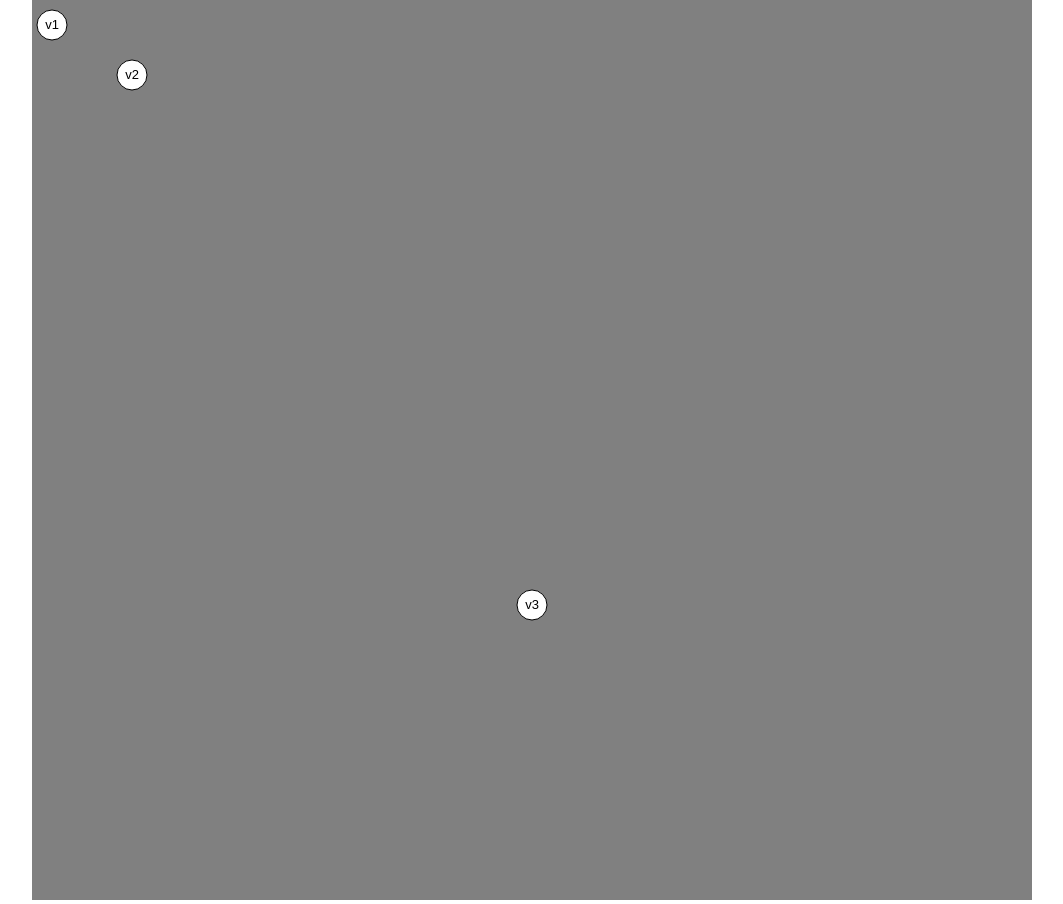
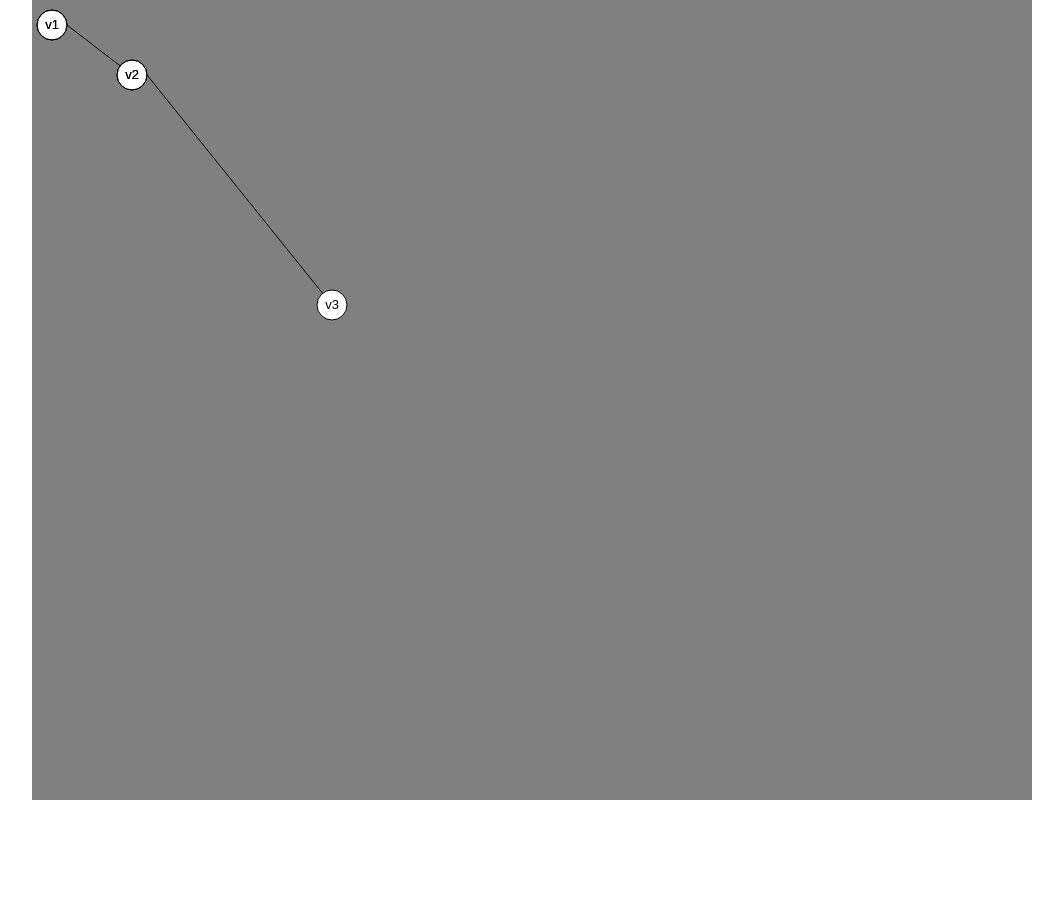
Before and after one commit to bloominstituteoftechnology/Graphs, a React (Create React App) app in the folder projects/graph/: page / in a window 1280 px wide. Shown: the whole page, without its empty margins (108-1171 px from the left). After the commit the page ends 804 px from the top, so only its background shows below. Built offline with nearby package versions, Linux system fonts and the light colour scheme.

Commit message:
Got nodes to link to one another

```diff
--- a/projects/graph/src/App.js
+++ b/projects/graph/src/App.js
@@ -4,8 +4,9 @@ import './App.css';
 
 // !!! IMPLEMENT ME
 const canvasWidth = 1000;
-const canvasHeight = 900;
+const canvasHeight = window.innerHeight;
 const circleRadius = 15;
+let temp = 0;
 
 /**
  * GraphView
@@ -46,12 +47,24 @@ class GraphView extends Component {
     ctx.textBaseline = 'middle';
 
     // draw our dummy vertexes
-    this.props.graph.vertexes.forEach((v) => {
+    this.props.graph.vertexes.forEach((v, index) => {
       ctx.beginPath();
       ctx.fillStyle = 'white';
       ctx.arc(v.pos.x, v.pos.y, circleRadius, 0, 2 * Math.PI);
       ctx.fill();
       ctx.stroke();
+
+
+      console.log(this.props.graph.vertexes.length)
+      ctx.fillStyle = 'black';
+      ctx.fillText(v.value, v.pos.x, v.pos.y);
+
+      if(!this.props.graph.vertexes[index+1]) {
+        return;
+      }
+      ctx.lineTo(this.props.graph.vertexes[index+1].pos.x, this.props.graph.vertexes[index+1].pos.y)
+      ctx.stroke();
+
 
       // fill in the text
       ctx.fillStyle = 'black';
--- a/projects/graph/src/graph.js
+++ b/projects/graph/src/graph.js
@@ -31,7 +31,7 @@ export class Graph {
   createDummyGraph() {
     const dummyVertex1 = new Vertex('v1', {x: 20, y: 25});
     const dummyVertex2 = new Vertex('v2', {x: 100, y: 75});
-    const dummyVertex3 = new Vertex('v3', {x: 500, y: 605});
+    const dummyVertex3 = new Vertex('v3', {x: 300, y: 305});
 
     this.vertexes.push(dummyVertex1);
     this.vertexes.push(dummyVertex2);
```
